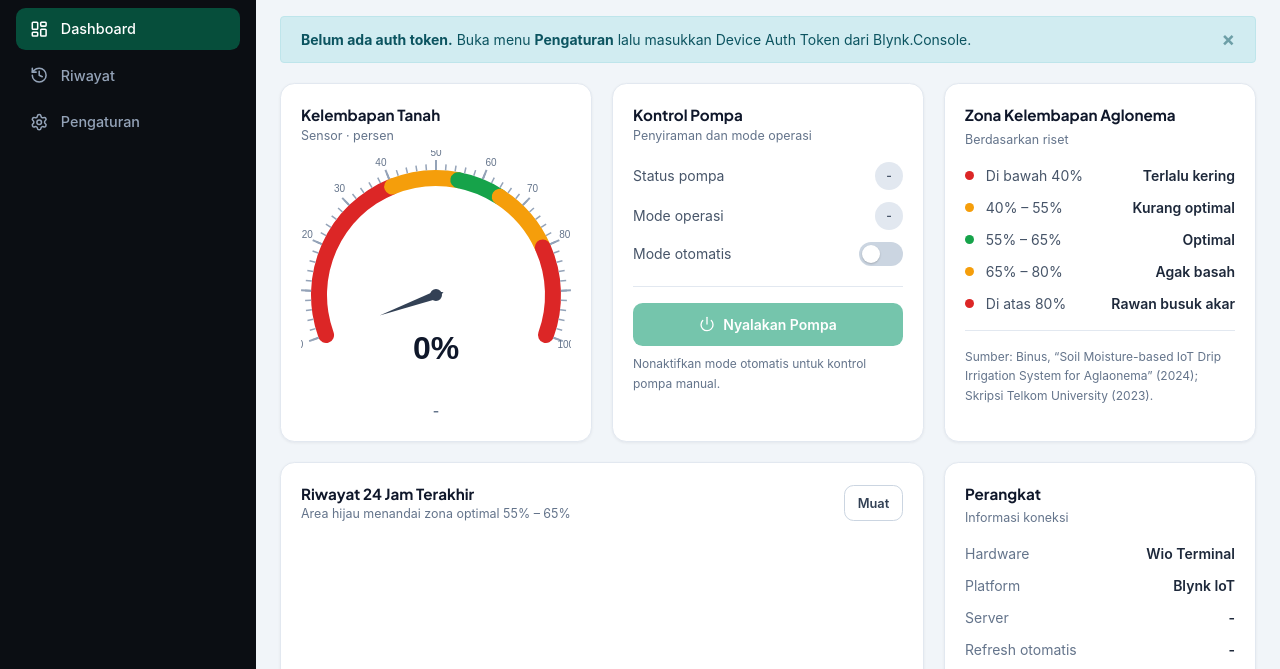
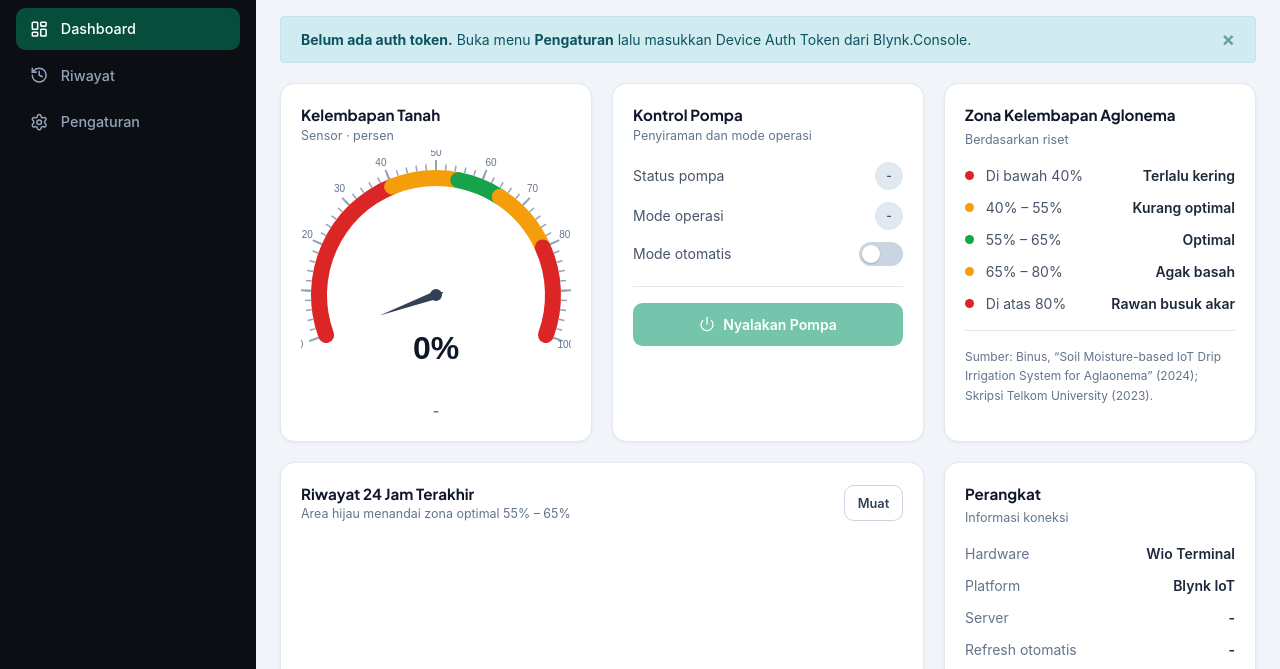
Before and after one commit to Adhwapw/aglonema-dashboard, a plain HTML site: page index.html in a window 1280 px wide. Shown: the part 72-741 px from the top of the page. Drawn offline with nearby package versions, Linux system fonts and the light colour scheme.

Commit message:
Fix: keterangan pompa hidden by default

```diff
--- a/index.html
+++ b/index.html
@@ -96,7 +96,7 @@
               <button id="pumpBtn" class="btn btn-green w-full" disabled>
                 <i data-lucide="power"></i><span>Nyalakan Pompa</span>
               </button>
-              <p id="pumpNote" class="text-xs text-slate-500 mt-2 leading-relaxed">Nonaktifkan mode otomatis untuk kontrol pompa manual.</p>
+              <p id="pumpNote" class="text-xs text-slate-500 mt-2 leading-relaxed" style="display:none">Mode otomatis aktif, tombol pompa dinonaktifkan.</p>
             </div>
           </div>
 
```
